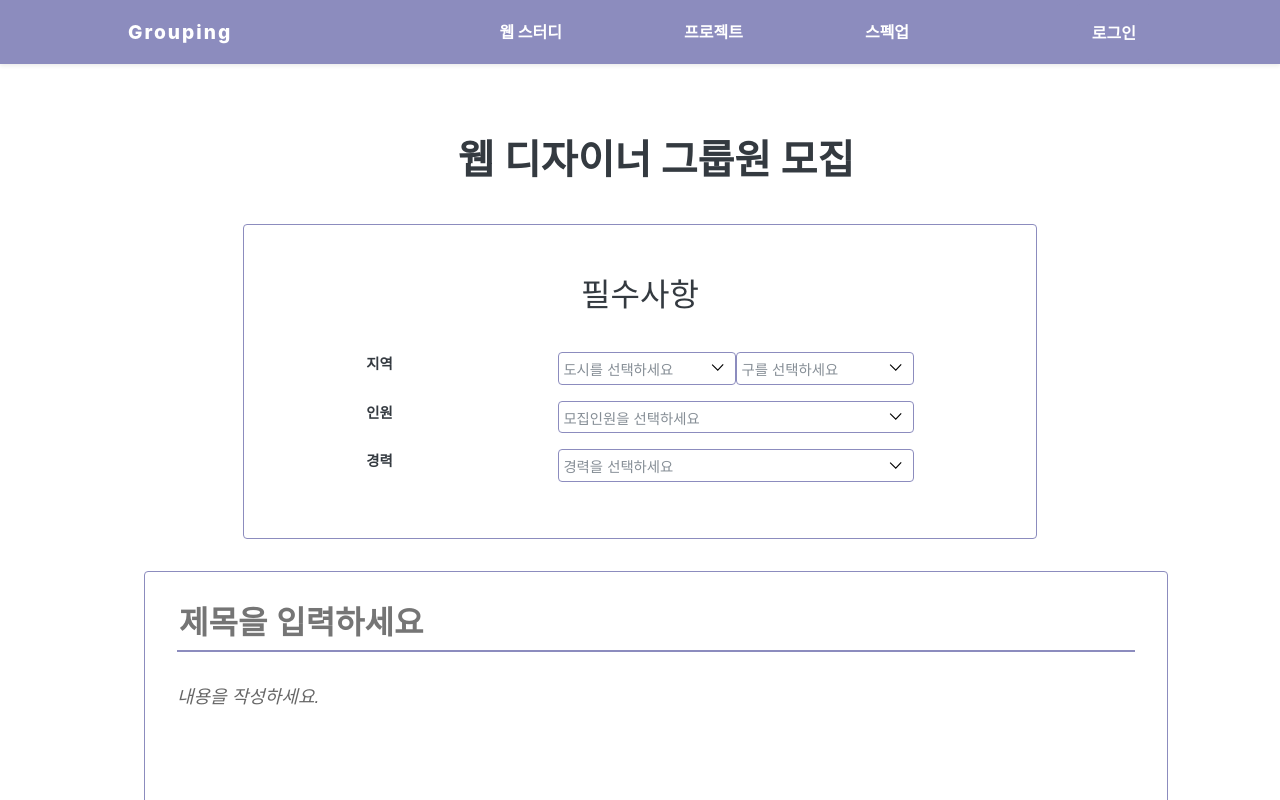
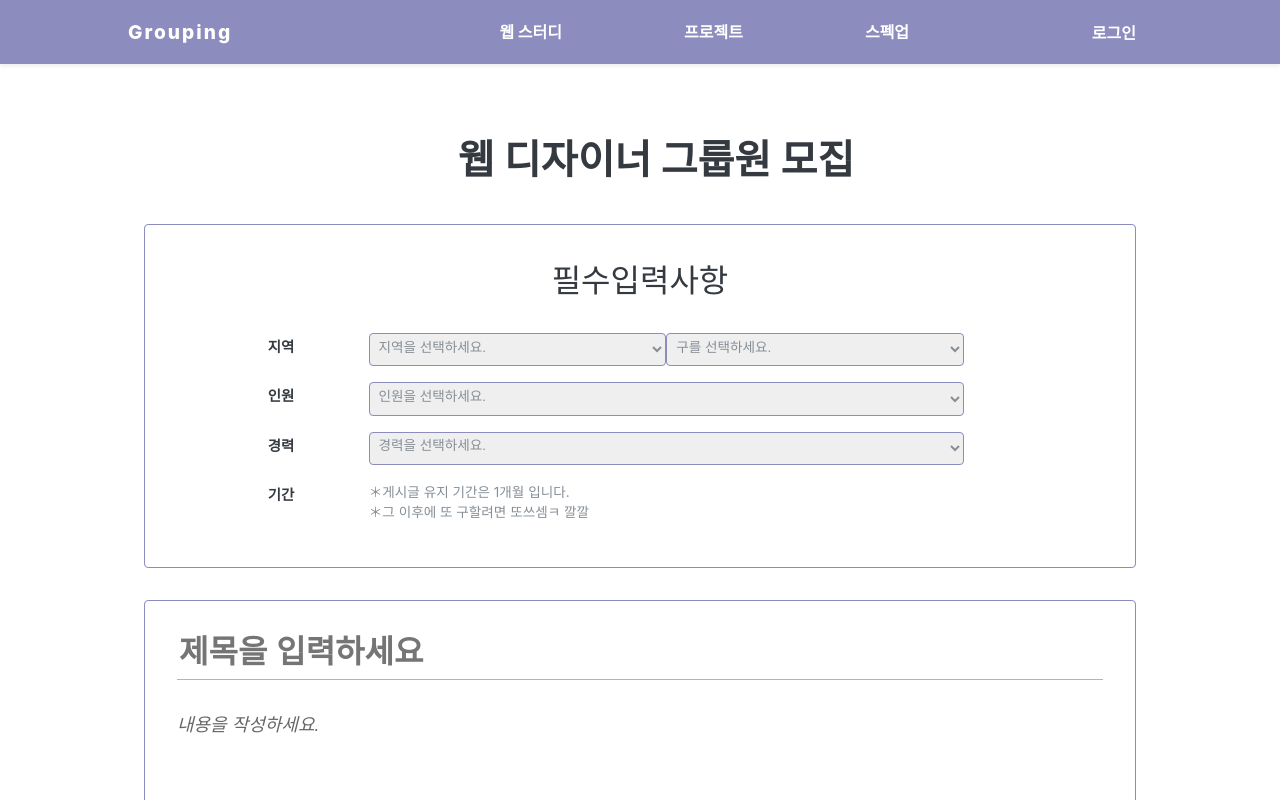
Before and after one commit to KilHyun-Kim/grouping, a React (Create React App) app: page /write in a window 1280 px wide. Shown: the top 800 px of the page. Built offline with nearby package versions, Linux system fonts and the light colour scheme.

Commit message:
Made UI in Write Page using select tag.

```diff
--- a/src/App.js
+++ b/src/App.js
@@ -19,12 +19,12 @@ function App() {
         <title>GroupingPong</title>
       </Helmet>
       <Route component={WebPage} path="/web" exact />
-      <Route component={JobPage} path="/web/designer" />
+      <Route component={JobPage} path="/web/designer" exact />
       <Route component={PostPage} path="/@:username/:postId" />
       <Route component={LoginPage} path="/login" />
       <Route component={RegisterPage} path="/register" />
       <Route component={WritePage} path="/write" />
-      <Route component={PostListPage} path={["/@:username", "/"]} exact />
+      {/* <Route component={PostListPage} path={["/@:username", "/"]} exact /> */}
     </>
   );
 }
--- a/src/components/common/Button.js
+++ b/src/components/common/Button.js
@@ -13,7 +13,6 @@ const buttonStyle = css`
   outline: none;
   cursor: pointer;
   transition: 0.5s all ease-out;
-  width: 100%;
   text-align: center;
   background-color: ${palette.blue[0]};
   &:hover {
--- /dev/null
+++ b/src/components/common/SelectInfo.js
@@ -0,0 +1,11 @@
+import React from "react";
+import styled from "styled-components";
+import palette from "../../lib/styles/palette";
+
+const SelectInfo = ({ value }) => {
+  const infoValues = value;
+  const infoList = infoValues.map((infoValue) => <option>{infoValue}</option>);
+  return <select>{infoList}</select>;
+};
+
+export default SelectInfo;
--- a/src/components/common/WriteTable.js
+++ b/src/components/common/WriteTable.js
@@ -2,6 +2,7 @@ import React, { useState, useEffect } from "react";
 import styled from "styled-components";
 import palette from "../../lib/styles/palette";
 import { GrDown, GrUp } from "react-icons/gr";
+import SelectInfo from "./SelectInfo";
 
 const TableTagBlock = styled.div`
   margin: 0 auto;
@@ -16,33 +17,50 @@ const RequiredTitle = styled.div`
   text-align: center;
   font-size: 2rem;
   margin-bottom: 2rem;
-  padding: 0.3rem;
+  /* padding: 0.3rem; */
 `;
 const RequiredMain = styled.div`
   display: flex;
   flex-direction: column;
+  width: 80%;
+  margin: 0 auto;
 `;
 
 const RequiredItemDiv = styled.div`
   display: flex;
-  justify-content: space-around;
+  /* justify-content: space-around; */
   margin-bottom: 1rem;
+  & + span {
+    width: 10%;
+  }
   ul {
     display: flex;
     overflow: auto;
-    width: 50%;
+    width: 80%;
+    margin-left: 10%;
     justify-content: space-around;
   }
   ul li {
+    width: 100%;
+
+    /* display: flex;
+    justify-content: space-between; */
+  }
+  ul li p {
+    color: ${palette.gray[6]};
+    font-size: 0.85rem;
+  }
+  select {
+    padding: 0.3rem 0.3rem 0.6rem 0.3rem;
+    color: ${palette.gray[6]};
+    border-radius: 4px;
     border: 1px solid ${palette.blue[0]};
-    border-radius: 4px;
-    padding: 0.3rem;
-    color: ${palette.gray[6]};
     width: 100%;
-    text-align: center;
-    display: flex;
-    justify-content: space-between;
+    font-size: 0.85rem;
   }
+  option {
+  }
+
   button {
     border: 0;
     background: white;
@@ -51,6 +69,7 @@ const RequiredItemDiv = styled.div`
 
 const RequiredItemTitle = styled.span`
   font-weight: bold;
+  line-height: 200%;
 `;
 
 const WriteTable = () => {
@@ -66,26 +85,43 @@ const WriteTable = () => {
     console.log(hidden);
   }, [hidden]);
 
+  const Information = {
+    city: ["지역을 선택하세요.", "서울", "경기", "부산", "제주"],
+    region: ["구를 선택하세요.", "강남구", "종로구", "동작구"],
+    peoples: [
+      "인원을 선택하세요.",
+      "1명 이하",
+      "2명 이하",
+      "3명 이하",
+      "4명 이하",
+      "5명 이하",
+      "5명 이상",
+    ],
+    career: [
+      "경력을 선택하세요.",
+      "신입",
+      "1년 이하",
+      "2년 이하",
+      "3년 이하",
+      "3년 이상",
+    ],
+  };
+
   return (
     <TableTagBlock>
       <RequiredTitle>
-        <span>필수사항</span>
+        <span>필수입력사항</span>
       </RequiredTitle>
       <RequiredMain>
         <RequiredItemDiv>
           <RequiredItemTitle>지역</RequiredItemTitle>
           <ul>
-            <li onClick={handleHidden}>
-              <span>도시를 선택하세요</span>
-              <button>
-                <GrDown />
-              </button>
+            <li>
+              <SelectInfo value={Information.city} />
             </li>
-            <li onClick={handleHidden}>
-              <span>구를 선택하세요</span>
-              <button>
-                <GrDown />
-              </button>
+
+            <li>
+              <SelectInfo value={Information.region} />
             </li>
           </ul>
         </RequiredItemDiv>
@@ -93,10 +129,7 @@ const WriteTable = () => {
           <RequiredItemTitle>인원</RequiredItemTitle>
           <ul>
             <li>
-              <span>모집인원을 선택하세요</span>
-              <button>
-                <GrDown />
-              </button>
+              <SelectInfo value={Information.peoples} />
             </li>
           </ul>
         </RequiredItemDiv>
@@ -104,10 +137,16 @@ const WriteTable = () => {
           <RequiredItemTitle>경력</RequiredItemTitle>
           <ul>
             <li>
-              <span>경력을 선택하세요</span>
-              <button>
-                <GrDown />
-              </button>
+              <SelectInfo value={Information.career} />
+            </li>
+          </ul>
+        </RequiredItemDiv>
+        <RequiredItemDiv>
+          <RequiredItemTitle>기간</RequiredItemTitle>
+          <ul>
+            <li>
+              <p>＊게시글 유지 기간은 1개월 입니다.</p>
+              <p>＊그 이후에 또 구할려면 또쓰셈ㅋ 깔깔</p>
             </li>
           </ul>
         </RequiredItemDiv>
--- a/src/components/posts/Pagination.js
+++ b/src/components/posts/Pagination.js
@@ -11,7 +11,10 @@ const PaginationBlock = styled.div`
   margin-bottom: 3rem;
 `;
 
-const PageNumber = styled.div``;
+const PageNumber = styled.div`
+  font-size: 2rem;
+  font-weight: bold;
+`;
 
 const buildLink = ({ page, lastPage, username, tag }) => {
   const query = qs.stringify({ tag, page });
--- a/src/components/topic/Topic.js
+++ b/src/components/topic/Topic.js
@@ -4,6 +4,7 @@ import Responsive from "../common/Responsive";
 import TopicSearchBlock from "./search/TopicSerchBlock";
 import TopicInfo from "./info/TopicInfo";
 import palette from "../../lib/styles/palette";
+import Button from "../common/Button";
 const TopicBlock = styled(Responsive)`
   width: 80%;
   height: auto;
@@ -11,38 +12,20 @@ const TopicBlock = styled(Responsive)`
   padding: 0;
   display: flex;
   flex-direction: column;
-  .topicMargin {
-    text-align: center;
-    padding-right: 65%;
-  }
 `;
 
 const TopicWrapper = styled.div`
-  width: 100%;
-  height: 2rem;
+  width: 90%;
   top: 5rem;
   color: ${palette.blue[0]};
-  margin: 5rem auto 2rem;
-  font-size: 2rem;
+  margin: 5rem auto 1rem;
+  font-size: 1.8rem;
+  display: flex;
+  justify-content: space-between;
   h2 {
     margin: 0;
-    letter-spacing: 1px;
   }
 `;
-
-// event 함수
-
-// const onMouseSearchEnter = (e) => {
-//   const buttonTarget = e.target;
-// };
-
-// const onMouseSearchLeave = (e) => {
-//   const buttonTarget = e.target;
-//   buttonTarget.style.backgroundColor = "white";
-//   buttonTarget.style.color = "skyblue";
-//   buttonTarget.style.fontSize = "1rem";
-//   buttonTarget.style.fontWeight = "bold";
-// };
 
 const Topic = ({ topic }) => {
   return (
@@ -51,8 +34,12 @@ const Topic = ({ topic }) => {
         <div className="topicMargin">
           <h2>{topic}</h2>
         </div>
+        <div>
+          <Button>글 등록하기</Button>
+        </div>
       </TopicWrapper>
       <TopicSearchBlock />
+
       <TopicInfo />
     </TopicBlock>
   );
--- a/src/components/topic/search/TopicSerchBlock.js
+++ b/src/components/topic/search/TopicSerchBlock.js
@@ -5,11 +5,12 @@ import TopicScrollBlock from "./TopicScrollBlock";
 import TopicCheckBoxBlock from "../region/TopicCheckBoxBlock";
 import TopicCareerBlock from "./TopicCareerBlock";
 import palette from "../../../lib/styles/palette";
+import Button from "../../common/Button";
 
 const SearchBlock = styled.div`
   width: 100%;
   height: auto;
-  margin-top: 4rem;
+  margin-top: 2rem;
 `;
 
 const TopicSearchWrapper = styled.div`
@@ -29,6 +30,7 @@ const TopicSearchDivBox = styled.div`
   height: 13rem;
   color: #000;
 `;
+const TopicSearchButton = styled(Button)``;
 
 const TopicSerchBlock = () => {
   return (
@@ -41,6 +43,7 @@ const TopicSerchBlock = () => {
         <TopicCheckBoxBlock />
         <TopicCareerBlock />
       </TopicSearchDivBox>
+      <TopicSearchButton>검색하기</TopicSearchButton>
     </SearchBlock>
   );
 };
--- a/src/components/write/Editor.js
+++ b/src/components/write/Editor.js
@@ -5,7 +5,7 @@ import styled from "styled-components";
 import palette from "../../lib/styles/palette";
 import Responsive from "../common/Responsive";
 
-const EditorBlock = styled(Responsive)`
+const EditorBlock = styled.div`
   /* 페이지 위아래 여백 지정 */
   padding-top: 2rem;
   padding-bottom: 5rem;
@@ -20,7 +20,7 @@ const TitleInput = styled.input`
   outline: none;
   padding-bottom: 0.5rem;
   border: 0;
-  border-bottom: 2px solid ${palette.blue[0]};
+  border-bottom: 1px solid ${palette.gray[5]};
   margin-bottom: 2rem;
   width: 100%;
   font-weight: bold;
--- a/src/components/write/Table.js
+++ b/src/components/write/Table.js
@@ -3,10 +3,10 @@ import styled from "styled-components";
 import palette from "../../lib/styles/palette";
 import WriteTable from "../common/WriteTable";
 const TableWrapper = styled.div`
-  width: 80%;
+  width: 100%;
   border-radius: 4px;
   background-color: white;
-  padding: 4%;
+  padding: 3%;
   border: 1px solid ${palette.blue[0]};
   margin: 2rem auto;
 `;
--- a/src/components/write/WriteActionButtons.js
+++ b/src/components/write/WriteActionButtons.js
@@ -5,6 +5,7 @@ import Button from "../common/Button";
 const WriteActionButtonBlock = styled.div`
   display: flex;
   width: 60%;
+  justify-content: space-around;
   margin: 2rem auto 3rem;
   button + button {
     margin-left: 0.5rem;
@@ -22,10 +23,12 @@ const StyledButton = styled(Button)`
 const WriteActionButtons = ({ onCancel, onPublish, isEdit }) => {
   return (
     <WriteActionButtonBlock>
-      <StyledButton onClick={onPublish}>
+      <StyledButton fullWidth onClick={onPublish}>
         포스트 {isEdit ? "수정" : "등록"}
       </StyledButton>
-      <StyledButton onClick={onCancel}>취소</StyledButton>
+      <StyledButton fullWidth onClick={onCancel}>
+        취소
+      </StyledButton>
     </WriteActionButtonBlock>
   );
 };
--- a/src/pages/JobPage.js
+++ b/src/pages/JobPage.js
@@ -1,11 +1,11 @@
 import React from "react";
-import Header from "../components/common/Header";
 import Topic from "../components/topic/Topic";
+import HeaderContainer from "../containers/common/HeaderContainer";
 
 const JobPage = () => {
   return (
     <>
-      <Header type="job" logoType="웹 개발자" />
+      <HeaderContainer type="job" logoType="웹 개발자" />
       <Topic topic="Web Designer" />
       {/* <PostListContainer />
       <PaginationContainer /> */}
```
Also changed, not shown: src/components/topic/info/Information.js (+0 -35 lines).
